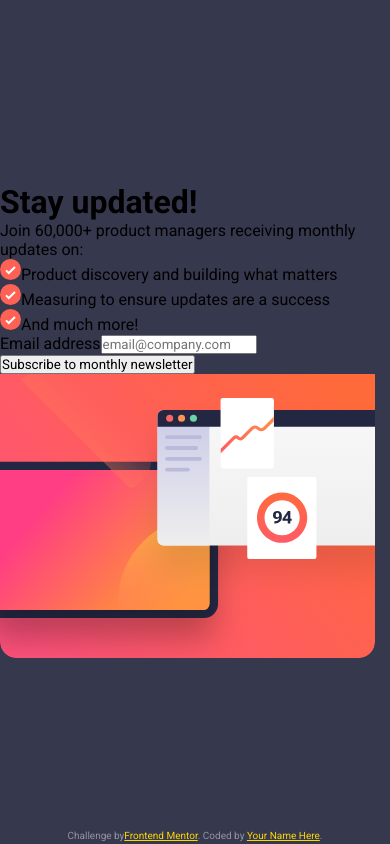
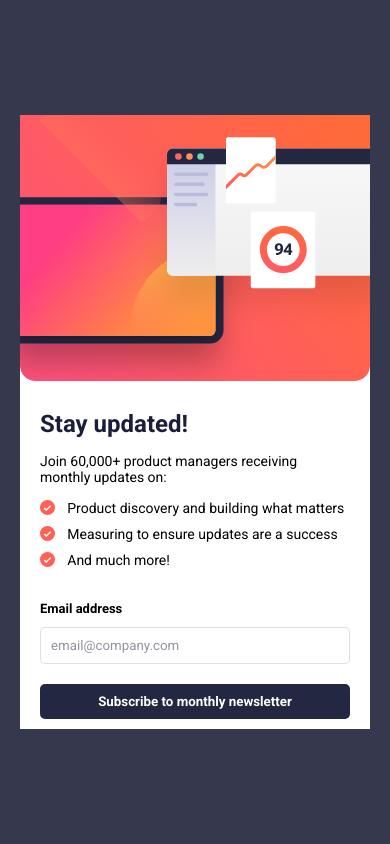
Before and after one commit to FrontendMentor-Perpydel/Newsletter, a React (Vite) app: page / in a window 390 px wide. Built offline with nearby package versions, Linux system fonts and the light colour scheme.

Commit message:
style: responsiveness on all screens

```diff
--- a/src/Components/App.jsx
+++ b/src/Components/App.jsx
@@ -69,13 +69,15 @@ function App() {
         </div>
         {/* <!-- Sign-up form end --> */}
       </div>
-      <div className="attribution">
+
+      {/* Footer */}
+      <footer className="attribution">
         Challenge by
         <a href="https://www.frontendmentor.io?ref=challenge" target="_blank">
           Frontend Mentor
         </a>
-        . Coded by <a href="#">Your Name Here</a>.
-      </div>
+        . Coded by <a href="https://github.com/Perpy-del">Perpetual Meninwa</a>.
+      </footer>
     </>
   );
 }
--- a/src/index.css
+++ b/src/index.css
@@ -39,6 +39,29 @@ body {
 }
 
 .main-container {
+  height: max-content;
+  max-width: 350px;
+  display: flex;
+  flex-direction: column-reverse;
+  justify-content: space-between;
+  background-color: var(--light-color);
+}
+
+.form-left {
+  padding: 0 20px;
+}
+
+.header {
+  color: var(--primary-color);
+  padding: 25px 0px 15px;
+}
+
+.form-left p {
+  padding-bottom: 15px;
+}
+
+.mobile-image,
+.mobile-image img {
   width: 100%;
 }
 
@@ -46,28 +69,80 @@ body {
   display: none;
 }
 
+.header {
+  font-size: 24px;
+}
+
+.form-left p {
+  font-size: 14px;
+}
+
+.list-items {
+  display: flex;
+  flex-direction: column;
+  gap: 10px;
+  padding-bottom: 30px;
+}
+
 .list-items li {
   list-style: none;
+  display: flex;
+  align-items: flex-start;
+  gap: 0.875em;
+  font-size: 14px;
+}
+
+.list-items li img {
+  width: 15px;
+}
+
+.form label {
+  font-size: 13px;
+  font-weight: 700;
+}
+
+#form-input {
+  display: block;
+  width: 100%;
+  padding: 10px;
+  border-radius: 5px;
+  outline: none;
+  border: 0.5px solid rgb(146, 148, 160, 0.3);
+  margin: 10px 0px;
+}
+
+#form-input:focus {
+  border: 1px solid var(--primary-color);
+}
+
+#form-input::placeholder {
+  color: rgb(146, 148, 160);
+}
+
+.submit-btn {
+  width: 100%;
+  padding: 10px;
+  border-radius: 5px;
+  background-color: var(--inactive-btn-color);
+  color: var(--light-color);
+  font-weight: var(--bold-weight);
+  transition: transform 0.5s ease-in-out;
+  margin: 10px 0;
+  border: none;
+  outline: none;
+  cursor: pointer;
 }
 
 .attribution {
-  position: absolute;
-  bottom: 3px;
-  right: 0;
-  left: 0;
-  text-align: center;
-  font-size: 10px;
-  color: var(--grey-color);
-}
-
-.attribution a {
-  color: gold;
+  display: none;
 }
 
 @media (min-width: 768px) {
   .main-container {
-    width: 79%;
+    max-width: 79%;
+    height: auto;
     display: flex;
+    flex-direction: row;
     align-items: center;
     gap: 40px;
     margin: auto;
@@ -77,7 +152,7 @@ body {
   }
 
   .desktop-image {
-    width: 50%;
+    width: 70%;
   }
 
   .desktop-image img {
@@ -94,14 +169,14 @@ body {
   }
 
   .form-left {
-    padding-left: 25px;
+    padding: 0 0 0 25px;
     width: 60%;
   }
 
   .header {
     color: var(--primary-color);
     padding-bottom: 15px;
-    font-size: var(--medium-font-size);
+    font-size: 2rem;
   }
 
   .form-left p {
@@ -112,12 +187,11 @@ body {
     display: flex;
     flex-direction: column;
     gap: 10px;
-    margin-bottom: 30px;
   }
 
   .list-items li {
     display: flex;
-    align-items: center;
+    align-items: flex-start;
     gap: 0.875em;
   }
 
@@ -129,7 +203,7 @@ body {
   .list-items li {
     color: var(--primary-color);
     font-weight: 500;
-    font-size: var(--small-font-size)
+    font-size: var(--small-font-size);
   }
 
   .form label {
@@ -148,7 +222,7 @@ body {
   }
 
   #form-input:focus {
-    border: 1px solid var(--primary-color)
+    border: 1px solid var(--primary-color);
   }
 
   #form-input::placeholder {
@@ -173,4 +247,135 @@ body {
     background-color: var(--secondary-color);
     box-shadow: var(--active-glow);
   }
+
+  .attribution {
+    position: absolute;
+    bottom: 3px;
+    right: 0;
+    left: 0;
+    text-align: center;
+    font-size: 10px;
+    color: var(--grey-color);
+  }
+
+  .attribution a {
+    color: gold;
+  }
 }
+
+@media (min-width: 1040px) {
+  .desktop-image {
+    width: 50%;
+  }
+
+  .header {
+    font-size: var(--medium-font-size);
+  }
+
+  .list-items {
+    margin-bottom: 30px;
+  }
+
+  .list-items li {
+    align-items: center;
+  }
+}
+
+@media (min-width: 2560px) {
+  .main-container {
+    width: 80vw;
+    height: auto;
+    display: flex;
+    flex-direction: row;
+    align-items: center;
+    gap: 40px;
+    margin: auto;
+    background-color: var(--light-color);
+    padding: 15px;
+    border-radius: 20px;
+  }
+
+  .desktop-image img {
+    width: 95%;
+    height: auto;
+    margin: 30px 0px;
+  }
+
+  .form-left {
+    padding: 0 0 0 75px;
+    width: 60%;
+  }
+
+  .header {
+    color: var(--primary-color);
+    padding-bottom: 15px;
+    font-size: 5rem;
+  }
+
+  .form-left p {
+    padding: 35px 0;
+  }
+
+  .list-items {
+    display: flex;
+    flex-direction: column;
+    gap: 10px;
+  }
+
+  .list-items li {
+    gap: 1.5em;
+  }
+
+  .list-items li img {
+    width: 15px;
+  }
+
+  .form-left p,
+  .list-items li {
+    font-size: 2rem;
+  }
+
+  .form label {
+    font-size: 2rem;
+    font-weight: 600;
+  }
+
+  #form-input {
+    display: block;
+    width: 90%;
+    padding: 30px 20px;
+    border-radius: 0.875rem;
+  }
+
+  #form-input::placeholder {
+    color: rgb(146, 148, 160);
+    font-size: 2rem;
+  }
+
+  .submit-btn {
+    width: 90%;
+    padding: 2rem;
+    border-radius: 0.875rem;
+    font-size: 1.85rem;
+    margin: 20px 0;
+  }
+
+  .submit-btn:hover {
+    background-color: var(--secondary-color);
+    box-shadow: var(--active-glow);
+  }
+
+  .attribution {
+    position: absolute;
+    bottom: 3px;
+    right: 0;
+    left: 0;
+    text-align: center;
+    font-size: 10px;
+    color: var(--grey-color);
+  }
+
+  .attribution a {
+    color: gold;
+  }
+}
```
